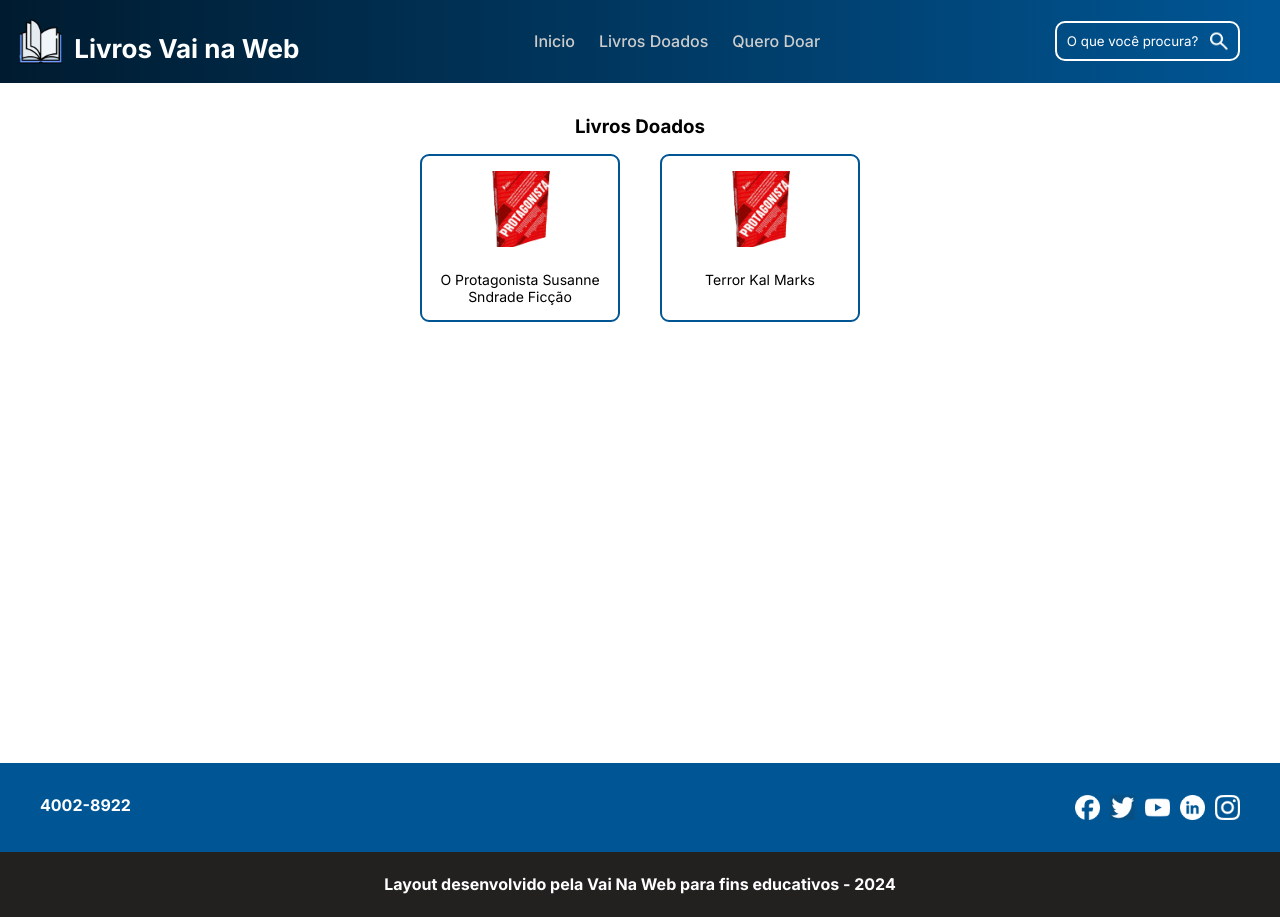
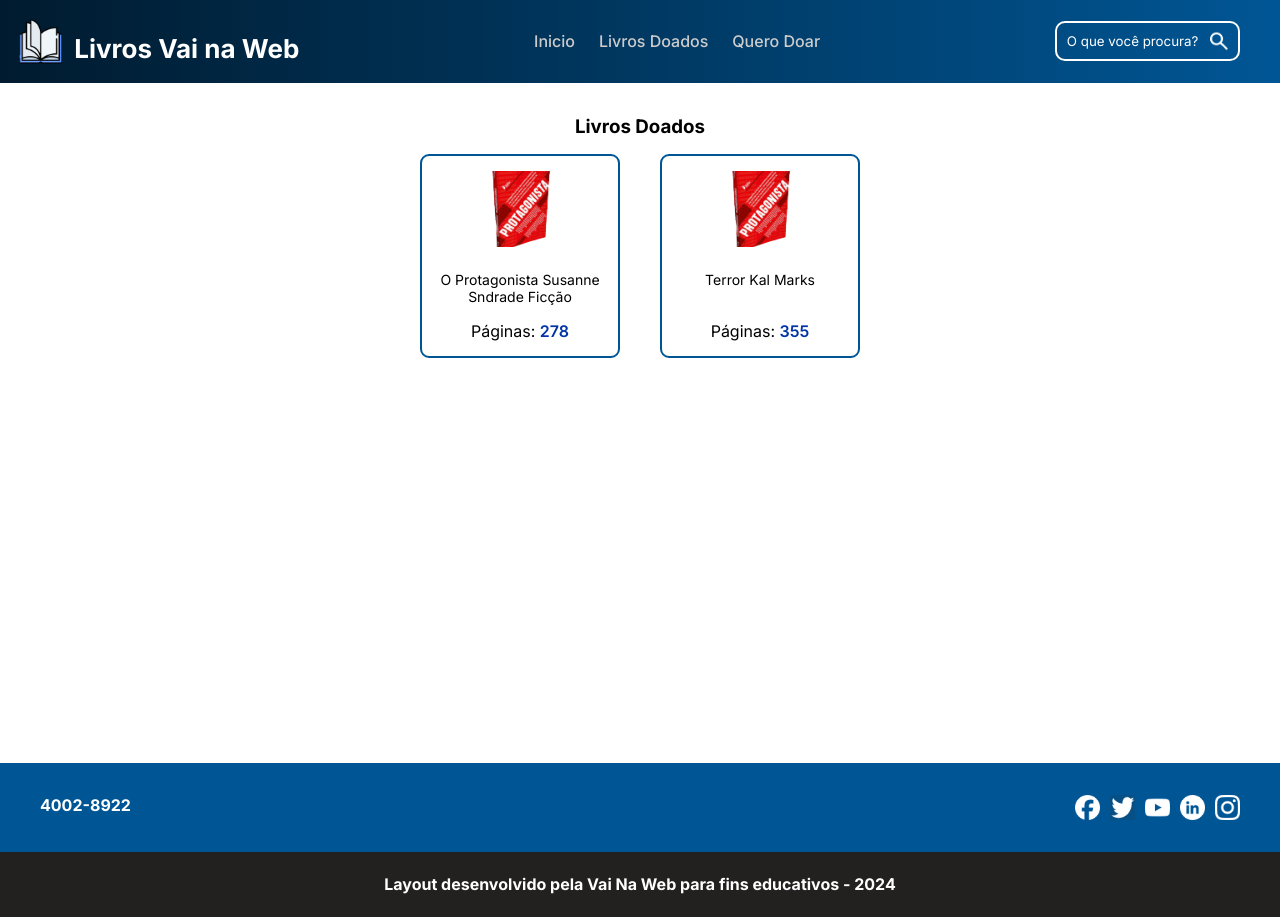
Before and after one commit to Davi-D18/livros_vnw_scss, a React (Vite) app: page /livrosDoados in a window 1280 px wide. Built offline with nearby package versions, Linux system fonts and the light colour scheme.

Commit message:
Pequenas correções nos estilos v1.1

```diff
--- a/src/components/CardLivro/CardLivro.jsx
+++ b/src/components/CardLivro/CardLivro.jsx
@@ -6,6 +6,9 @@ export function CardLivro(props) {
     <article className={S.articleLivro}>
       <img className={S.imagem} src={props.imagem} alt="Imagem do Livro" />
       <p className={S.descricao}>{props.descricao}</p>
+      <p className={S.paginas}>
+        Páginas: <span>{props.paginas}</span>
+      </p>
     </article>
   );
 }
@@ -13,4 +16,5 @@ export function CardLivro(props) {
 CardLivro.propTypes = {
   imagem: PropTypes.node.isRequired,
   descricao: PropTypes.string.isRequired,
+  paginas: PropTypes.string.isRequired,
 };
--- a/src/components/CardLivro/styles/cardLivro.module.scss
+++ b/src/components/CardLivro/styles/cardLivro.module.scss
@@ -33,3 +33,13 @@
   margin-block: auto;
   margin-top: 3vh;
 }
+
+.paginas {
+  color: $black;
+  margin-top: 2vh;
+
+  span {
+    color: #0334a7;
+    font-weight: 600;
+  }
+}
--- a/src/components/Header/styles/header.module.scss
+++ b/src/components/Header/styles/header.module.scss
@@ -1,5 +1,4 @@
 @import "../../../styles/global.scss";
-@import "./responsive-header.module.scss";
 
 .header {
   background: linear-gradient($gradient);
--- a/src/data/info-livros.js
+++ b/src/data/info-livros.js
@@ -4,9 +4,11 @@ export const Livros = [
   {
     titulo: "O Protagonista susanne sndrade ficção",
     imagem: ImagemLivro,
+    paginas: "278",
   },
   {
     titulo: "Terror kal marks",
     imagem: ImagemLivro,
+    paginas: "355",
   },
 ];
--- a/src/pages/LivrosDoados/LivrosDoados.jsx
+++ b/src/pages/LivrosDoados/LivrosDoados.jsx
@@ -15,6 +15,7 @@ export const LivrosDoados = () => {
               key={index}
               imagem={livro.imagem}
               descricao={livro.titulo}
+              paginas={livro.paginas}
             />
           ))}
         </section>
```
Also changed, not shown: src/components/Header/styles/_responsive-header.module.scss (deleted).
